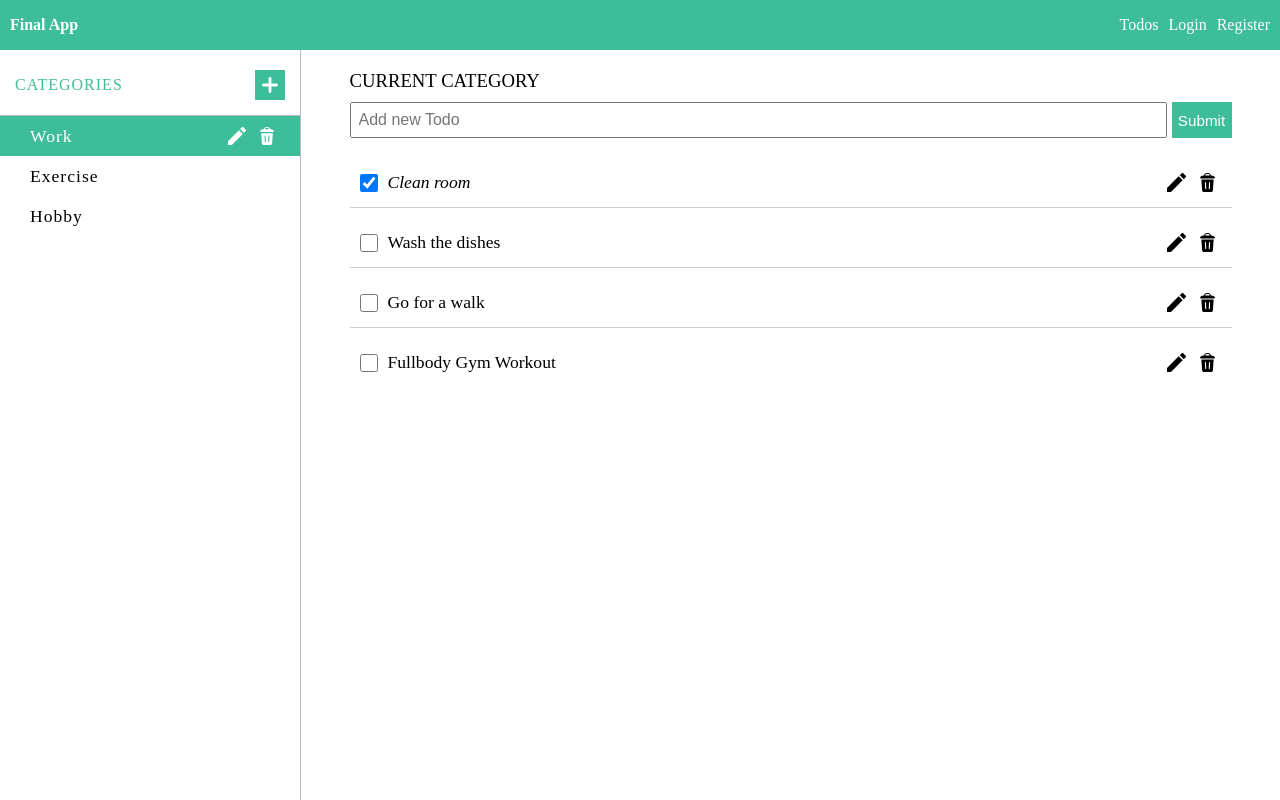
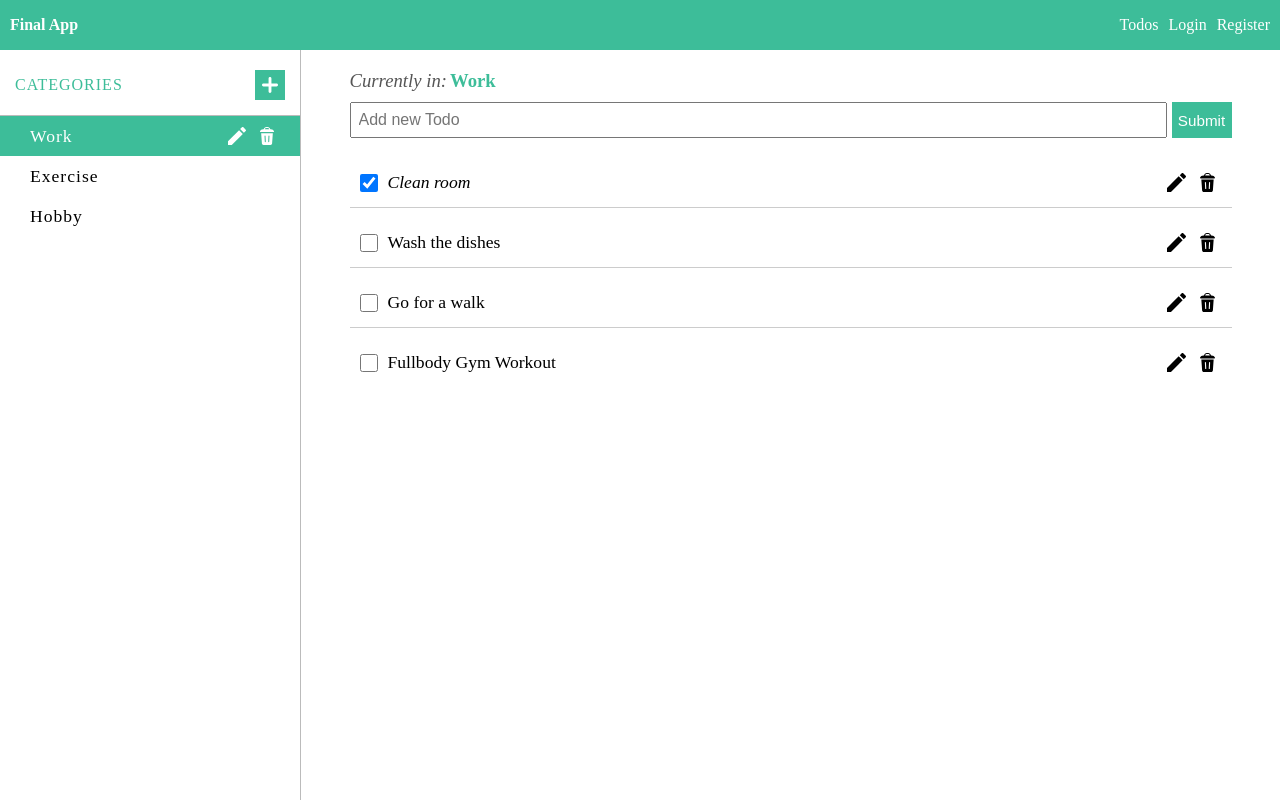
Before and after one commit to patrik-pk/todo-app, a React (Create React App) app: page /todos in a window 1280 px wide. Built offline with nearby package versions, Linux system fonts and the light colour scheme.

Commit message:
current category displayed above todo form + styling

```diff
--- a/src/components/Todos/TodoForm.js
+++ b/src/components/Todos/TodoForm.js
@@ -54,7 +54,6 @@ function TodoForm({ addTodo, updateTodo, current, clearCurrent }) {
 
     return (
         <form className='todo-form' onSubmit={onSubmit}>
-            {/*<p className='add-new-text'>{current === null ? 'Add new todo' : 'Update todo'}</p>*/}
             <input
                 className={`todo-input ${clearActive}`}
                 type='text'
--- a/src/components/Todos/TodoPage.js
+++ b/src/components/Todos/TodoPage.js
@@ -1,19 +1,42 @@
 import React from 'react'
+import PropTypes from 'prop-types'
+import { connect } from 'react-redux'
 import Sidebar from './Sidebar'
 import TodoForm from './TodoForm'
 import TodoList from './TodoList'
 
 import '../../styles/todos/todos.css'
 
-export default function TodoPage() {
+function TodoPage({ categories }) {
+    // Filter out the active category
+    const getCurrentCategory = categories => {
+        let currCat = categories.filter(category => category.isActive)
+        currCat = currCat[0].value
+        currCat = currCat.charAt(0).toUpperCase() + currCat.slice(1)
+        return currCat
+    }
+
     return (
         <div className='todo-page'>
             <Sidebar />
             <div className='todo-section'>
-                <h3 className='current-category'>Current Category</h3>
+                <h3 className='current-category'>
+                    Currently in:
+                    <span className="curr-cat">{getCurrentCategory(categories)}</span>
+                </h3>
                 <TodoForm />
                 <TodoList />
             </div>
         </div>
     )
 }
+
+const mapStateToProps = state => ({
+    categories: state.todo.categories
+})
+
+TodoPage.propTypes = {
+    categories: PropTypes.array.isRequired,
+}
+
+export default connect(mapStateToProps)(TodoPage)
--- a/src/styles/todos/todos.css
+++ b/src/styles/todos/todos.css
@@ -240,8 +240,16 @@
 .todo-page .todo-section .current-category {
   margin-top: 20px;
   color: black;
-  font-weight: lighter;
-  text-transform: uppercase;
+  font-weight: normal;
+  font-style: italic;
+  color: #555;
+}
+
+.todo-page .todo-section .current-category span.curr-cat {
+  margin-left: 3px;
+  color: #3dbd99;
+  font-weight: bold;
+  font-style: normal;
 }
 
 .todo-page .todo-section .todo-form {
--- a/src/styles/todos/todos.scss
+++ b/src/styles/todos/todos.scss
@@ -55,8 +55,16 @@ $todo-buttons-ml: 2px;
         .current-category {
             margin-top: $current-category-mt;
             color: $current-category-color;
-            font-weight: lighter;
-            text-transform: uppercase;
+            font-weight: normal;
+            font-style: italic;
+            color: #555;
+
+            span.curr-cat {
+                margin-left: 3px;
+                color: $color-primary;
+                font-weight: bold;
+                font-style: normal;
+            }
         }
 
         // Todo Form
```
Also changed, not shown: 1 other file (tests, documents, lock files or other folders).
